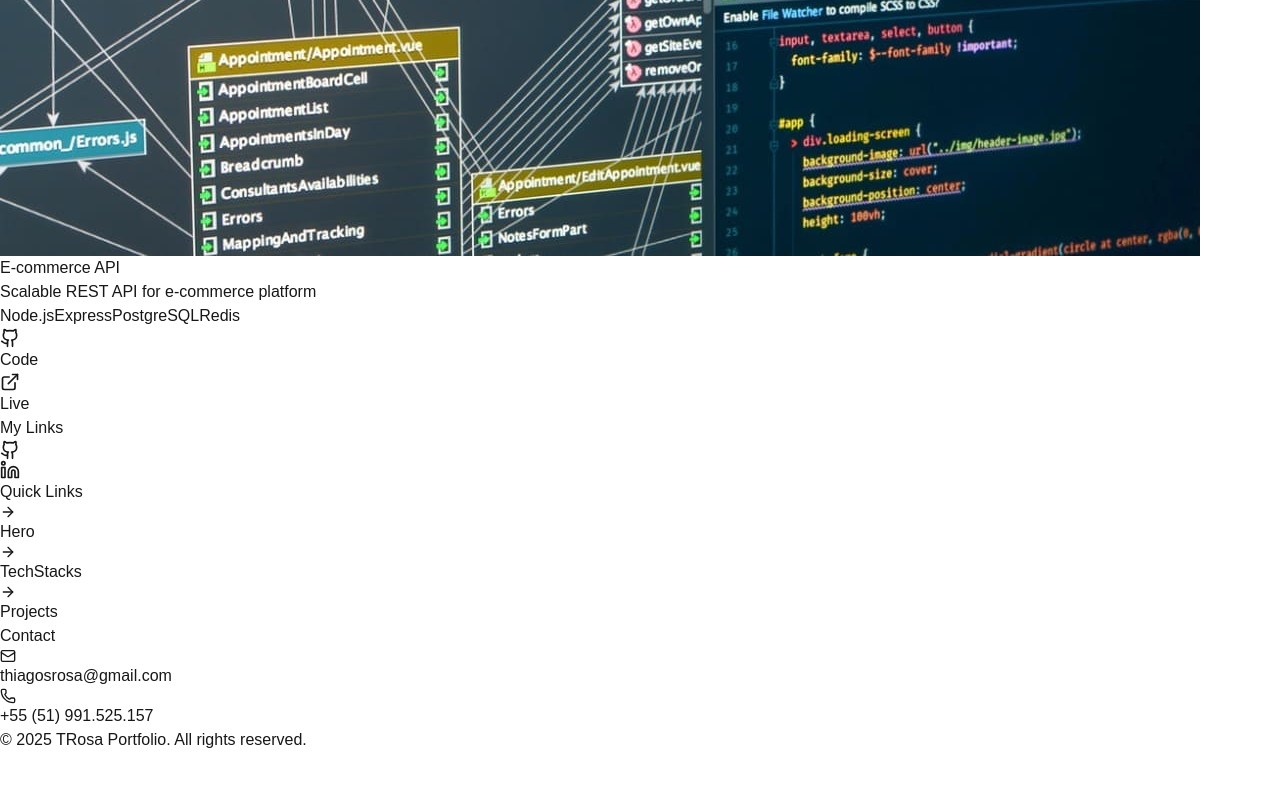
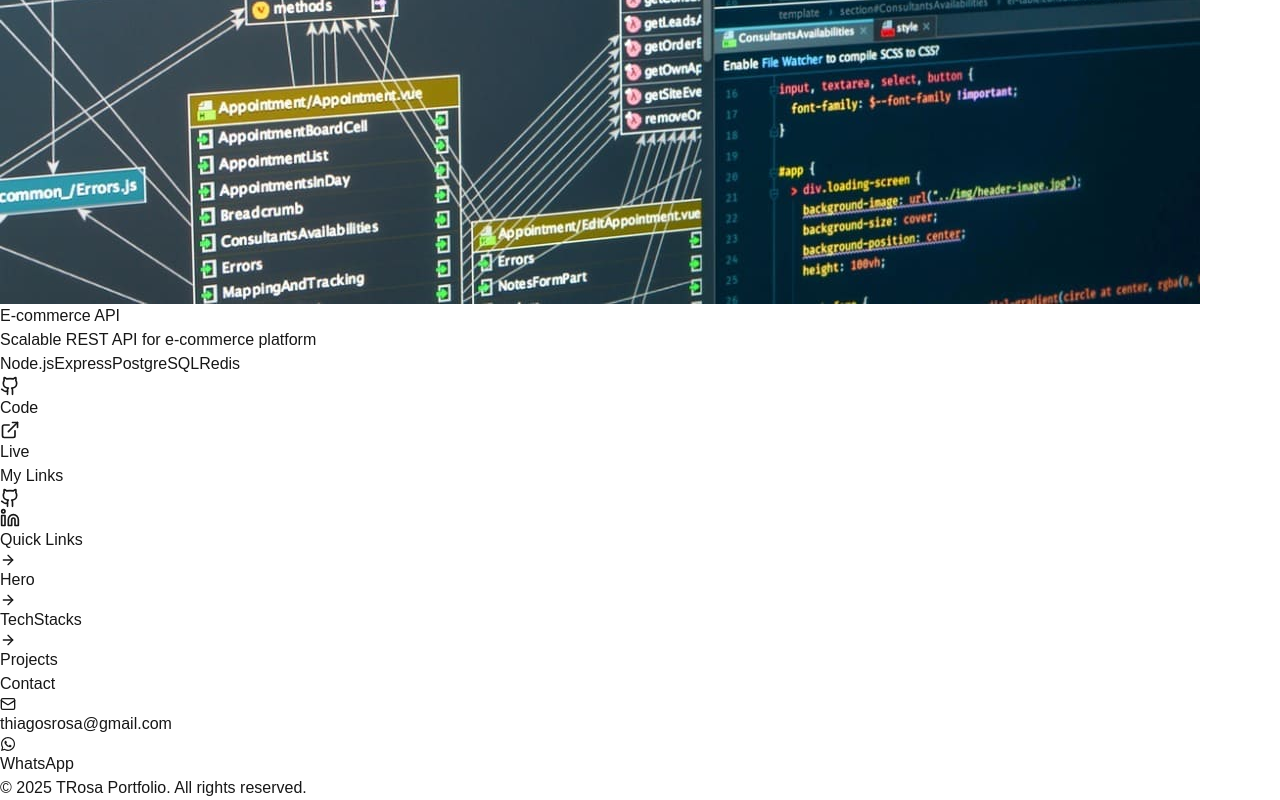
Before and after one commit to trosa-dev/portfolio, a Next.js app: page / in a window 1280 px wide. Shown: the part 824-1624 px from the top of the page. Before the commit the page ends 1576 px from the top, so only its background shows below. Built offline with nearby package versions, Linux system fonts and the light colour scheme.

Commit message:
feat: new structure

```diff
--- /dev/null
+++ b/src/app/body/components/CTAs/LinkedInCTA/index.tsx
@@ -0,0 +1,22 @@
+"use client";
+
+import React from "react";
+import { Linkedin } from "lucide-react";
+
+const LinkedInCTA = () => {
+	const linkedinUrl = "https://www.linkedin.com/in/rosa-thiago/";
+
+	return (
+		<a
+			href={linkedinUrl}
+			target="_blank"
+			rel="noopener noreferrer"
+			className="fixed bottom-24 right-6 bg-blue-600 hover:bg-blue-700 text-white p-4 rounded-full shadow-lg transition-all duration-300 hover:scale-110 z-50"
+			aria-label="Connect on LinkedIn"
+		>
+			<Linkedin size={24} />
+		</a>
+	);
+};
+
+export default LinkedInCTA;
--- /dev/null
+++ b/src/app/body/components/CTAs/WhatsAppCTA/index.tsx
@@ -0,0 +1,26 @@
+"use client";
+
+import React from "react";
+import { MessageCircle } from "lucide-react";
+
+const WhatsAppCTA = () => {
+	const phone = "5551991525157";
+	const message = "Hello! I'm interested in your work.";
+	const whatsAppUrl = `https://api.whatsapp.com/send?phone=${phone}&text=${encodeURIComponent(
+		message
+	)}`;
+
+	return (
+		<a
+			href={whatsAppUrl}
+			target="_blank"
+			rel="noopener noreferrer"
+			className="fixed bottom-6 right-6 bg-green-500 hover:bg-green-600 text-white p-4 rounded-full shadow-lg transition-all duration-300 hover:scale-110 z-50"
+			aria-label="Contact on WhatsApp"
+		>
+			<MessageCircle size={24} />
+		</a>
+	);
+};
+
+export default WhatsAppCTA;
--- /dev/null
+++ b/src/app/body/components/CTAs/index.tsx
@@ -0,0 +1,16 @@
+"use client";
+
+import React from "react";
+import WhatsAppCTA from "./WhatsAppCTA";
+import LinkedInCTA from "./LinkedInCTA";
+
+const CTAs = () => {
+	return (
+		<>
+			<WhatsAppCTA />
+			<LinkedInCTA />
+		</>
+	);
+};
+
+export default CTAs;
--- a/src/app/sections/ProjectsSection.tsx
+++ b/src/app/body/components/sections/Projects/index.tsx
@@ -3,9 +3,9 @@
 import React, { useMemo } from "react";
 import { Github, ExternalLink } from "lucide-react";
 import { motion, AnimatePresence } from "framer-motion";
-import { Project, ProjectsSectionProps } from "../../types";
-import { projects } from "../../projects";
-import defaultProjectImage from "../../assets/projects/default.jpg";
+import defaultProjectImage from "../../../../../assets/projects/default.jpg";
+import { Project, ProjectsSectionProps } from "../../../../../types";
+import { projects } from "../../../../../projects";
 
 const ProjectsSection: React.FC<ProjectsSectionProps> = ({
 	selectedTechs = [],
--- a/src/app/sections/TechStackSection.tsx
+++ b/src/app/body/components/sections/TechStacks/index.tsx
@@ -1,7 +1,7 @@
 // TechStack.tsx
 import React, { useState } from "react";
 import { Terminal, Database, Server } from "lucide-react";
-import { Technology, TechStackProps } from "../../types";
+import { Technology, TechStackProps } from "../../../../../types";
 
 const TechStackSection: React.FC<TechStackProps> = ({ onTechSelect }) => {
 	const [selectedTechs, setSelectedTechs] = useState<Set<string>>(new Set());
--- /dev/null
+++ b/src/app/body/components/sections/index.tsx
@@ -0,0 +1,20 @@
+"use client";
+
+import React, { useState } from "react";
+import HeroSection from "./Hero";
+import TechStackSection from "./TechStacks";
+import ProjectsSection from "./Projects";
+
+const Sections = () => {
+	const [selectedTechs, setSelectedTechs] = useState<string[]>([]);
+
+	return (
+		<>
+			<HeroSection />
+			<TechStackSection onTechSelect={setSelectedTechs} />
+			<ProjectsSection selectedTechs={selectedTechs} />
+		</>
+	);
+};
+
+export default Sections;
--- /dev/null
+++ b/src/app/body/index.tsx
@@ -0,0 +1,30 @@
+"use client";
+
+import React, { ReactNode } from "react";
+import CTAs from "./components/CTAs";
+import { Geist, Geist_Mono } from "next/font/google";
+
+const geistSans = Geist({
+	variable: "--font-geist-sans",
+	subsets: ["latin"],
+});
+
+const geistMono = Geist_Mono({
+	variable: "--font-geist-mono",
+	subsets: ["latin"],
+});
+
+interface BodyProps {
+	children: ReactNode;
+}
+
+const Body: React.FC<BodyProps> = ({ children }) => {
+	return (
+		<body className={`${geistSans.variable} ${geistMono.variable} antialiased`}>
+			<CTAs />
+			{children}
+		</body>
+	);
+};
+
+export default Body;
--- a/src/app/sections/FooterSection.tsx
+++ b/src/app/footer/index.tsx
@@ -1,9 +1,16 @@
 "use client";
 
 import React from "react";
-import { Github, Linkedin, Mail, ArrowRight, Phone } from "lucide-react";
+import { Github, Linkedin, Mail, ArrowRight } from "lucide-react";
+import { FaWhatsapp } from "react-icons/fa";
 
 const Footer = () => {
+	const phone = "5551991525157";
+	const message = "Hello! I'm interested in your work.";
+	const whatsAppUrl = `https://api.whatsapp.com/send?phone=${phone}&text=${encodeURIComponent(
+		message
+	)}`;
+
 	return (
 		<footer className="bg-gray-950 text-gray-300">
 			{/* Main Footer Content */}
@@ -73,12 +80,15 @@ const Footer = () => {
 								</a>
 							</li>
 							<li className="flex items-center">
-								<Phone size={16} className="mr-2" />
+								<FaWhatsapp size={16} className="mr-2 text-green-500" />{" "}
+								{/* Ícone do WhatsApp colorido */}
 								<a
-									href="tel:+1234567890"
+									href={whatsAppUrl}
+									target="_blank"
+									rel="noopener noreferrer"
 									className="text-gray-400 hover:text-white transition-colors"
 								>
-									+55 (51) 991.525.157
+									WhatsApp
 								</a>
 							</li>
 						</ul>
--- a/src/app/layout.tsx
+++ b/src/app/layout.tsx
@@ -1,20 +1,11 @@
 import type { Metadata } from "next";
-import { Geist, Geist_Mono } from "next/font/google";
+import Body from "./body";
 import "../styles/globals.css";
 
-const geistSans = Geist({
-	variable: "--font-geist-sans",
-	subsets: ["latin"],
-});
-
-const geistMono = Geist_Mono({
-	variable: "--font-geist-mono",
-	subsets: ["latin"],
-});
-
 export const metadata: Metadata = {
-	title: "Create Next App",
-	description: "Generated by create next app",
+	title: "Thiago Rosa - Portfolio",
+	description:
+		"Personal portfolio of Thiago Rosa, showcasing skills and projects",
 };
 
 export default function RootLayout({
@@ -24,11 +15,7 @@ export default function RootLayout({
 }>) {
 	return (
 		<html lang="en">
-			<body
-				className={`${geistSans.variable} ${geistMono.variable} antialiased`}
-			>
-				{children}
-			</body>
+			<Body>{children}</Body>
 		</html>
 	);
 }
--- a/src/app/page.tsx
+++ b/src/app/page.tsx
@@ -1,22 +1,15 @@
 "use client";
 
-import FooterSection from "./sections/FooterSection";
-import HeroSection from "./sections/HeroSection";
-import ProjectsSection from "./sections/ProjectsSection";
-import TechStackSection from "./sections/TechStackSection";
-import { useState } from "react";
+import Footer from "./footer";
+import Sections from "./body/components/sections";
 
 export default function Home() {
-	const [selectedTechs, setSelectedTechs] = useState<string[]>([]);
-
 	return (
 		<>
 			<main>
-				<HeroSection />
-				<TechStackSection onTechSelect={setSelectedTechs} />
-				<ProjectsSection selectedTechs={selectedTechs} />
+				<Sections />
 			</main>
-			<FooterSection />
+			<Footer />
 		</>
 	);
 }
```
Also changed, not shown: package.json (+4 -3 lines), src/app/body/components/sections/Hero/index.tsx (renamed from src/app/sections/HeroSection.tsx), 1 other file (tests, documents, lock files or other folders).
